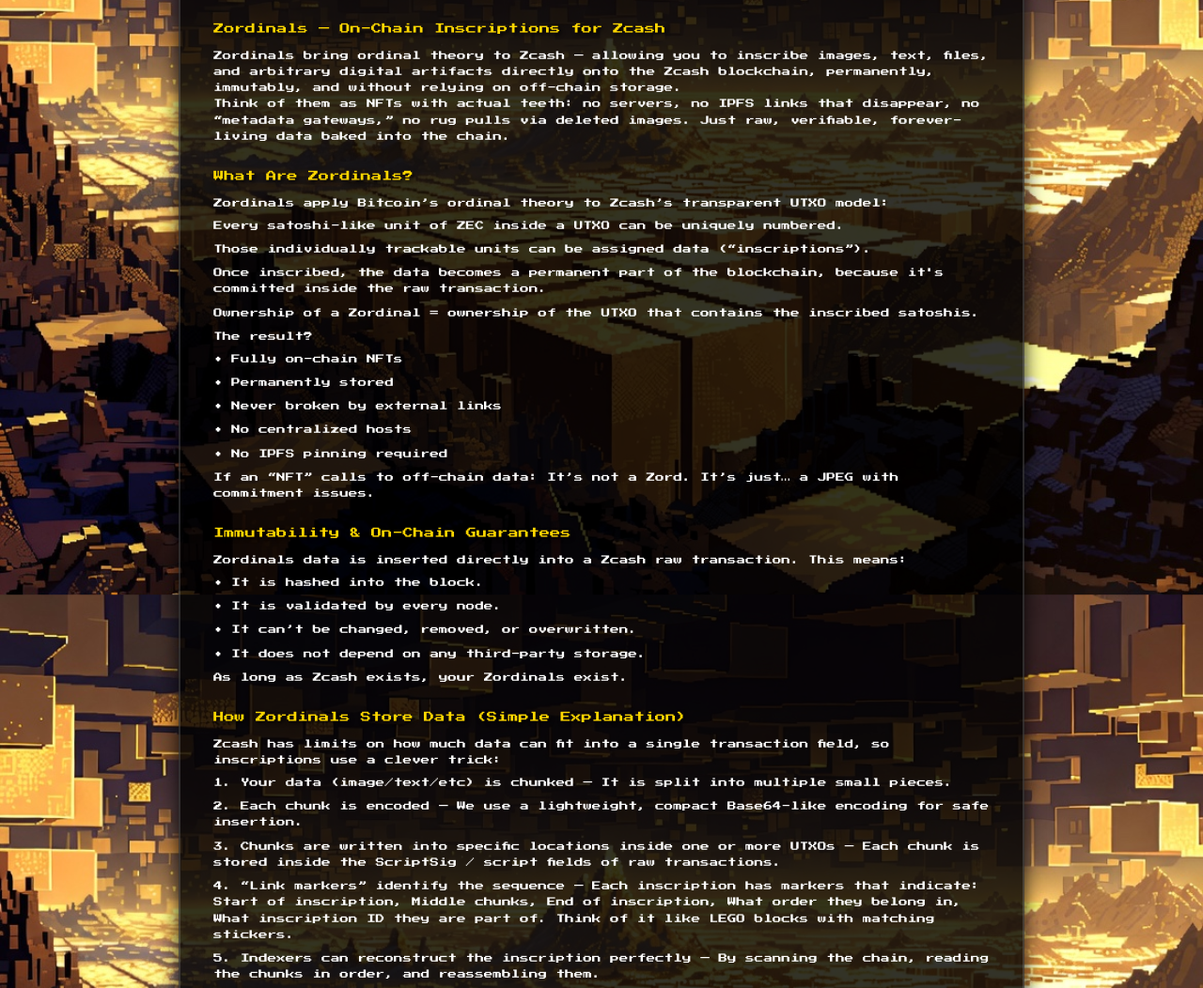
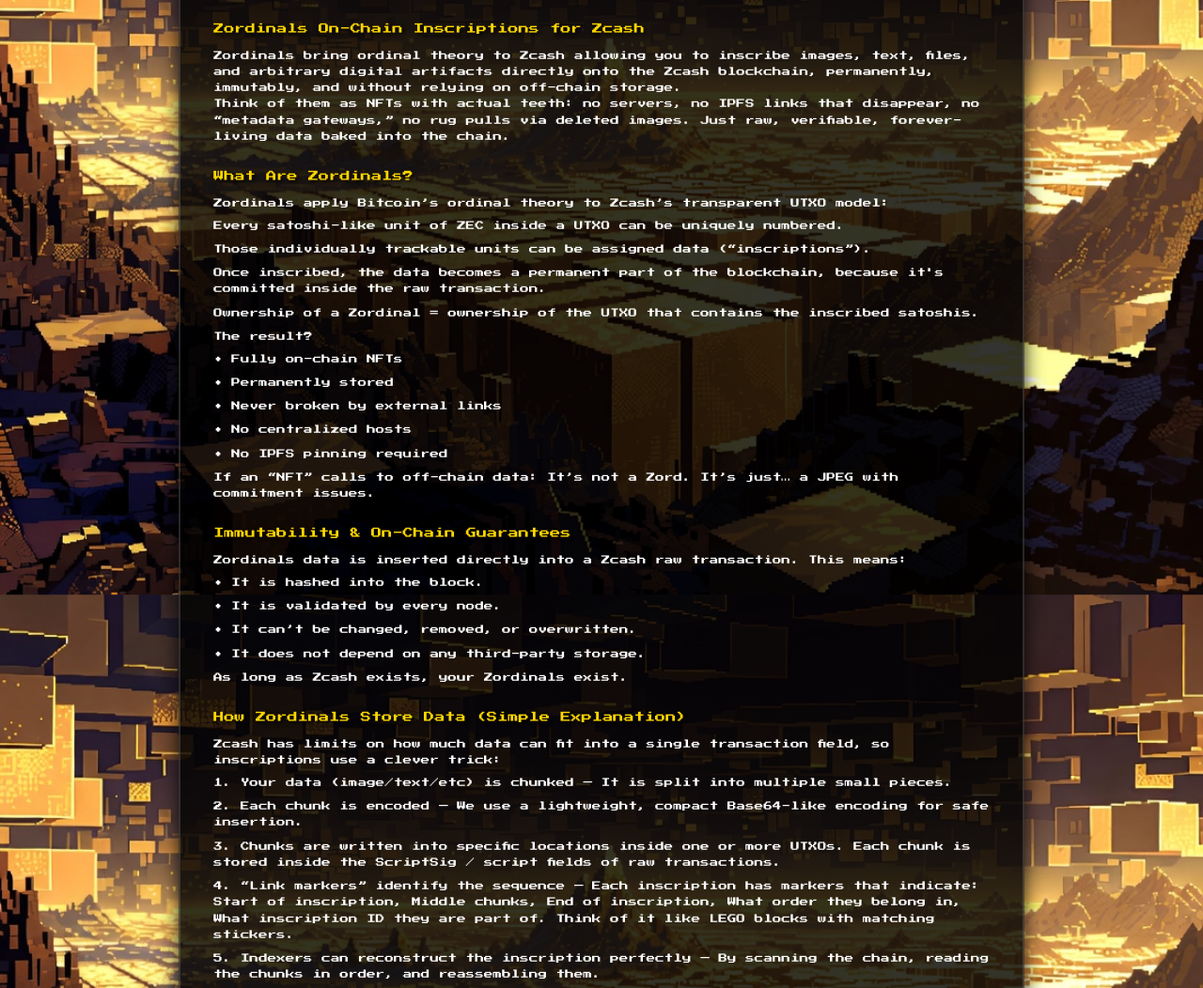
Before and after one commit to Zordtoshi/zordinals-node-tools, a website: page assets-page/zordinals-theory.html in a window 1280 px wide. Shown: the part 226-1278 px from the top of the page at 94% size. Drawn offline with Linux system fonts and the light colour scheme.

Commit message:
Update zordinals-theory.html

```diff
--- a/assets-page/zordinals-theory.html
+++ b/assets-page/zordinals-theory.html
@@ -280,9 +280,9 @@
     </div>
 
     <div class="section">
-      <div class="section-title">Zordinals — On-Chain Inscriptions for Zcash</div>
+      <div class="section-title">Zordinals On-Chain Inscriptions for Zcash</div>
       <p>
-        Zordinals bring ordinal theory to Zcash — allowing you to inscribe images, text, files, and arbitrary digital artifacts directly onto the Zcash blockchain, permanently, immutably, and without relying on off-chain storage.
+        Zordinals bring ordinal theory to Zcash allowing you to inscribe images, text, files, and arbitrary digital artifacts directly onto the Zcash blockchain, permanently, immutably, and without relying on off-chain storage.
       </p>
       <p>
         Think of them as NFTs with actual teeth: no servers, no IPFS links that disappear, no “metadata gateways,” no rug pulls via deleted images. Just raw, verifiable, forever-living data baked into the chain.
@@ -339,7 +339,7 @@
       <ul style="margin-top: 0.4rem;">
         <li>1. Your data (image/text/etc) is chunked — It is split into multiple small pieces.</li>
         <li>2. Each chunk is encoded — We use a lightweight, compact Base64-like encoding for safe insertion.</li>
-        <li>3. Chunks are written into specific locations inside one or more UTXOs — Each chunk is stored inside the ScriptSig / script fields of raw transactions.</li>
+        <li>3. Chunks are written into specific locations inside one or more UTXOs. Each chunk is stored inside the ScriptSig / script fields of raw transactions.</li>
         <li>4. “Link markers” identify the sequence — Each inscription has markers that indicate: Start of inscription, Middle chunks, End of inscription, What order they belong in, What inscription ID they are part of. Think of it like LEGO blocks with matching stickers.</li>
         <li>5. Indexers can reconstruct the inscription perfectly — By scanning the chain, reading the chunks in order, and reassembling them.</li>
       </ul>
```
